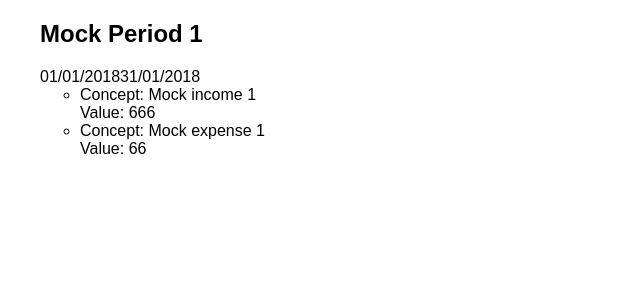
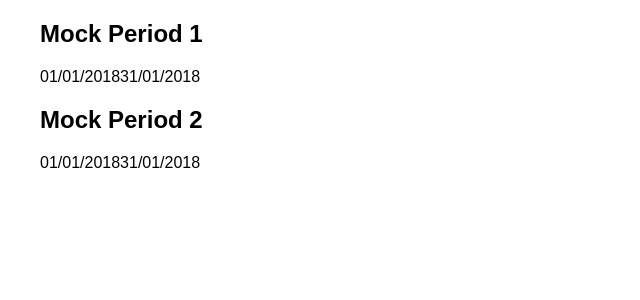
Before and after one commit to raveneyex/BIME, a React (Create React App) app: page / in a window 1280 px wide. Shown: the top 300 px of the page, without its empty margins (0-640 px from the left). Built offline with nearby package versions, Linux system fonts and the light colour scheme.

Commit message:
Some working edits

```diff
--- a/src/components/App.js
+++ b/src/components/App.js
@@ -1,10 +1,30 @@
 import React from 'react';
-import { Periods } from './containers.js';
+import PeriodList from './Periods/PeriodList';
+import PeriodDetail from './Periods/PeriodDetail';
 
-const App = () => {
+const App = (props) => {
+    const {
+        periods,
+        currentPeriod,
+        changePeriod,
+        changeStartDate,
+        changeEndDate,
+        changeName
+    } = props;
+    const period = currentPeriod
+        ? periods.find(p => p.id === currentPeriod)
+        : null;
+
     return (
         <div className="app">
-            <Periods />
+        {period
+            ? <PeriodDetail period={period}
+                changeStartDate={changeStartDate}
+                changeEndDate={changeEndDate}
+                changeName={changeName} />
+            : <PeriodList periods={periods}
+                changePeriod={changePeriod} />
+        }
         </div>
     );
 };
--- a/src/components/ExpandableData/ExpandableData.js
+++ b/src/components/ExpandableData/ExpandableData.js
@@ -1,5 +1,5 @@
 import React from 'react';
-const ExpandableData = (period) => {
+const ExpandableData = ({period}) => {
     return (
         <div className="expandable-data">
         </div>
--- a/src/components/Periods/Period.js
+++ /dev/null
@@ -1,21 +0,0 @@
-import React from 'react';
-import MovementList from '../Movements/MovementList.js';
-import ExpandableData from '../ExpandableData/ExpandableData.js';
-
-
-const Period = (period) => {
-    const { name, startDate, endDate, movements } = period;
-
-    return (
-        <div className="period">
-            <h2 className="period-title">{name}</h2>
-            <div className="period-dates">
-                <span className="startDate">{startDate}</span>
-                <span className="endDate">{endDate}</span>
-            </div>
-            <MovementList movements={movements} />
-            <ExpandableData {...period} />
-        </div>
-    )
-};
-export default Period
--- /dev/null
+++ b/src/components/Periods/PeriodDetail.js
@@ -0,0 +1,55 @@
+import React from 'react';
+import MovementList from '../Movements/MovementList.js';
+import ExpandableData from '../ExpandableData/ExpandableData.js';
+
+
+const PeriodDetail = (props) => {
+    const { period, changeStartDate, changeEndDate, changeName } = props;
+    const { name, startDate, endDate, movements } = period;
+    const ID = period.id;
+
+    const onNameChange = (event) => {
+        debugger;
+        const value = event.target.value;
+        changeName(ID, value);
+    };
+
+    const onStartDateChange = (event) => {
+        debugger;
+        const value = event.target.value;
+        changeStartDate(ID, value);
+    };
+
+    const onEndDateChange = (event) => {
+        debugger;
+        const value = event.target.value;
+        changeEndDate(ID, value);
+    };
+
+    return (
+        <div className="period-detail">
+            <form onSubmit={e => e.preventDefault()}>
+                <input
+                    type="text"
+                    className="period-title"
+                    defaultValue={name}
+                    onBlur={onNameChange}/>
+                <div className="period-dates">
+                    <input
+                        type="text"
+                        className="startDate"
+                        defaultValue={startDate}
+                        onBlur={onStartDateChange} />
+                    <input
+                        type="text"
+                        className="endDate"
+                        defaultValue={endDate}
+                        onBlur={onEndDateChange}/>
+                </div>
+                <MovementList movements={movements} />
+                <ExpandableData period={period} />
+            </form>
+        </div>
+    )
+};
+export default PeriodDetail;
--- /dev/null
+++ b/src/components/Periods/PeriodInfo.js
@@ -0,0 +1,16 @@
+import React from 'react';
+
+const PeriodInfo = ({ period, onClick }) => {
+    const { name, startDate, endDate } = period;
+    return (
+        <div className="period-info" onClick={onClick}>
+            <h2 className="period-title">{name}</h2>
+            <div className="period-dates">
+                <span className="startDate">{startDate}</span>
+                <span className="endDate">{endDate}</span>
+            </div>
+        </div>
+    );
+};
+
+export default PeriodInfo;
--- a/src/components/Periods/PeriodList.js
+++ b/src/components/Periods/PeriodList.js
@@ -1,12 +1,14 @@
 import React from 'react';
-import Period from './Period.js';
+import PeriodInfo from './PeriodInfo.js';
 
 const PeriodList = ({periods, changePeriod}) => {
-    debugger;
+
     return (
         <ul className="periods">
             {periods.map((period, index) =>
-                <Period key={index} {...period} onClick={() => {changePeriod(period.id)} } />
+                <PeriodInfo key={index}
+                    period={period}
+                    onClick={() => changePeriod(period.id) }/>
             )}
         </ul>
     );
--- a/src/components/containers.js
+++ b/src/components/containers.js
@@ -1,14 +1,24 @@
 import { connect } from 'react-redux';
-import PeriodList from './Periods/PeriodList.js';
-import { switchCurrentPeriod } from '../redux/actionCreators.js';
+import App from './App.js';
+import { switchCurrentPeriod, editStartDate, editEndDate, editName } from '../redux/actionCreators.js';
 
-export const Periods = connect(
-    (state) => ({   //MapStateToProps
-        periods: [...state.periods]
+export const AppContainer = connect(
+    (state) => ({
+        periods: [...state.periods],
+        currentPeriod: state.currentPeriod
     }),
-    (dispatch) => ({    //MapDispatchToProps
+    (dispatch) => ({
         changePeriod(id) {
-            dispatch(switchCurrentPeriod(id))
+            dispatch(switchCurrentPeriod(id));
+        },
+        changeStartDate(id, startDate) {
+            dispatch(editStartDate(id, startDate));
+        },
+        changeEndDate(id, endDate) {
+            dispatch(editEndDate(id, endDate))
+        },
+        changeName(id, name) {
+            dispatch(editName(id, name));
         }
     })
-)(PeriodList);
+)(App);
--- a/src/index.js
+++ b/src/index.js
@@ -2,14 +2,14 @@ import React from 'react';
 import { render } from 'react-dom';
 import { Provider } from 'react-redux';
 import storeFactory from './redux/store.js';
-import App from './components/App.js';
+import { AppContainer } from './components/containers.js';
 
 import './index.css';
 
 const store = storeFactory();
 render(
     <Provider store={store}>
-        <App />
+        <AppContainer />
     </Provider>,
     document.getElementById('root')
 );
--- a/src/redux/actionCreators.js
+++ b/src/redux/actionCreators.js
@@ -54,16 +54,19 @@ export const editNote = (id, notes) => ({
 
 export const editName = (id, name) => ({
     type: ACTIONS.EDIT_NAME,
+    id,
     name
 });
 
 export const editStartDate = (id, startDate) => ({
     type: ACTIONS.EDIT_START_DATE,
+    id,
     startDate
 });
 
 export const editEndDate = (id, endDate) => ({
     type: ACTIONS.EDIT_END_DATE,
+    id,
     endDate
 });
 
--- a/src/redux/reducers.js
+++ b/src/redux/reducers.js
@@ -67,6 +67,7 @@ export const movements = (state = [], action) => {
 };
 
 export const period = (state = {}, action) => {
+    debugger;
     switch (action.type) {
         case ACTIONS.ADD_PERIOD:
             return {
@@ -86,12 +87,23 @@ export const period = (state = {}, action) => {
                     notes: action.notes
                 };
         case ACTIONS.EDIT_NAME:
-            return (state.id !== action.id)
-                ? state
-                : {
+            debugger;
+            let ret;
+            if (state.id !== action.id) {
+                ret = state;
+            } else {
+                ret = {
                     ...state,
                     name: action.name
                 };
+            }
+            return ret;
+            // return (state.id !== action.id)
+            //     ? state
+            //     : {
+            //         ...state,
+            //         name: action.name
+            //     };
         case ACTIONS.EDIT_START_DATE:
             return (state.id !== action.id)
                 ? state
@@ -137,6 +149,9 @@ export const periods = (state = [], action) => {
             ];
         case ACTIONS.REMOVE_PERIOD:
             return state.filter(item => item.id !== action.id);
+        case ACTIONS.EDIT_NAME:
+        case ACTIONS.EDIT_START_DATE:
+        case ACTIONS.EDIT_END_DATE:
         case ACTIONS.ADD_MOVEMENT:
         case ACTIONS.REMOVE_MOVEMENT:
         case ACTIONS.EDIT_CONCEPT:
--- a/src/state.json
+++ b/src/state.json
@@ -22,7 +22,30 @@
                     "status": "PAID"
                 }
             ]
+        },
+        {
+            "id": "667",
+            "name": "Mock Period 2",
+            "startDate": "01/01/2018",
+            "endDate": "31/01/2018",
+            "notes": "Mock notes.",
+            "expanded": true,
+            "movements": [
+                {
+                    "id": "666",
+                    "concept": "Mock income 2",
+                    "value": "666",
+                    "movementType": "INCOME"
+                },
+                {
+                    "id": "666",
+                    "concept": "Mock expense ",
+                    "value": "66",
+                    "movementType": "EXPENSE",
+                    "status": "PAID"
+                }
+            ]
         }
     ],
-    "currentPeriod": "666"
+    "currentPeriod": null
 }
```
Also changed, not shown: 1 other file (tests, documents, lock files or other folders).
